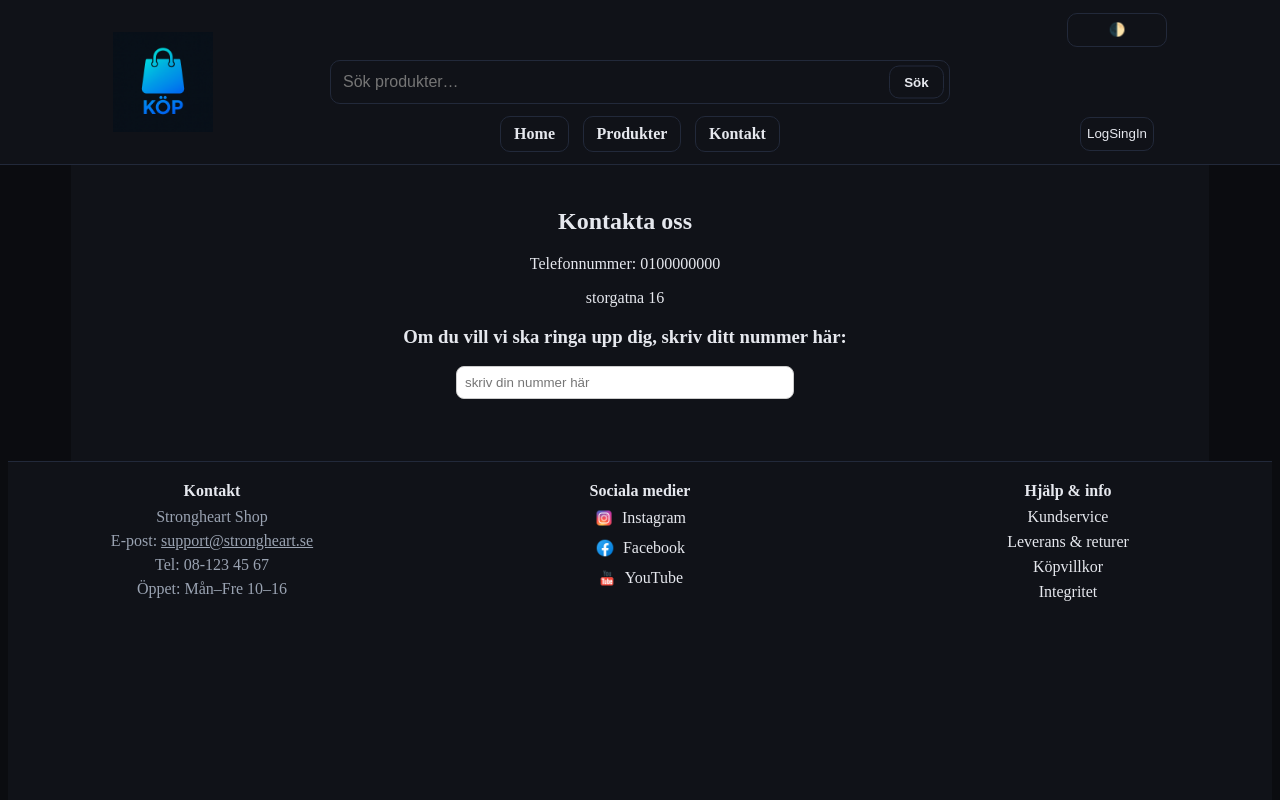
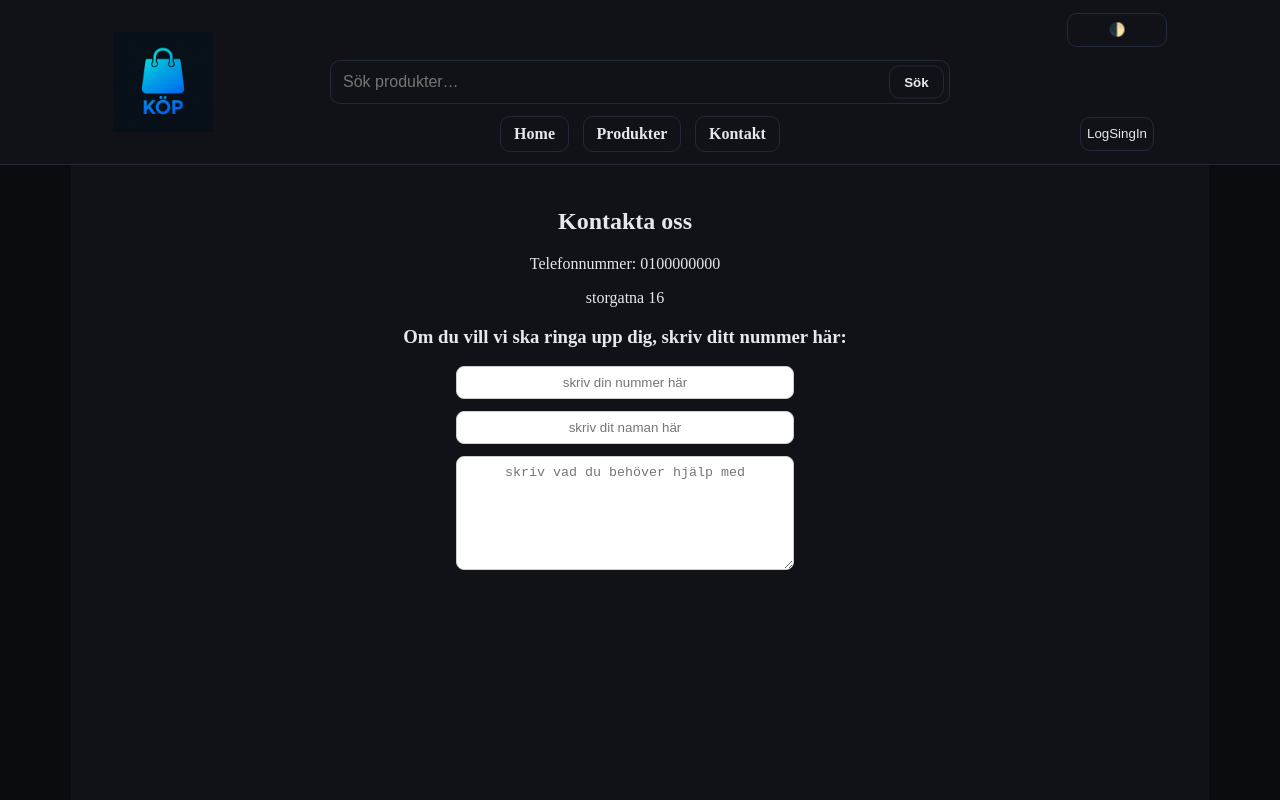
Before and after one commit to Delzarkafashi/JavaScript-Grunder-Steg-For-Steg, a plain HTML site: page kontakt.html in a window 1280 px wide. Shown: the top 800 px of the page. Drawn offline with Linux system fonts and the light colour scheme.

Commit message:
del1 klart

```diff
--- a/css/layout.css
+++ b/css/layout.css
@@ -32,7 +32,7 @@ background:var(--card);
 }
 .main{
   width: 90%;
-  min-height: auto;
+  min-height: 700px;
   margin: 0 auto;
   display: flex;
   flex-wrap: wrap;
--- a/js/kontaktaoss.js
+++ b/js/kontaktaoss.js
@@ -1,34 +1,77 @@
 //del 1//
 const kontaktaoss = document.getElementById("kontaktaoss");
 
+
+//title
 const rubrik = document.createElement("h2");
 rubrik.textContent = "Kontakta oss";
 kontaktaoss.appendChild(rubrik);
 
+//telefonnummer
 const telP = document.createElement("p");
 telP.textContent = "Telefonnummer: 0100000000";
 kontaktaoss.appendChild(telP);
 
+
+//adress
 const adress = document.createElement("p");
 adress.textContent = "storgatna 16"
 kontaktaoss.appendChild(adress);
 
+//information
 const omduvillviskakontaktadig = document.createElement("h3");
 omduvillviskakontaktadig.textContent = "Om du vill vi ska ringa upp dig, skriv ditt nummer här:";
 kontaktaoss.appendChild(omduvillviskakontaktadig);
 
-const input = document.createElement("input");
 
-input.type = "text"
-input.placeholder = "skriv din nummer här";
-kontaktaoss.appendChild(input);
+// input för telefonnummer
+const inputtelefonnummer = document.createElement("input");
+
+inputtelefonnummer.type = "tel"
+inputtelefonnummer.placeholder = "skriv din nummer här";
+kontaktaoss.appendChild(inputtelefonnummer);
 
 //style//
 kontaktaoss.style.textAlign = "center";
-input.style.width = "100%";
-input.style.maxWidth = "320px";
-input.style.padding = "8px";
-input.style.border = "1px solid #ccc";
-input.style.borderRadius = "8px";
-input.style.display = "block";
-input.style.margin = "12px auto";
+inputtelefonnummer.style.width = "100%";
+inputtelefonnummer.style.maxWidth = "320px";
+inputtelefonnummer.style.padding = "8px";
+inputtelefonnummer.style.border = "1px solid #ccc";
+inputtelefonnummer.style.borderRadius = "8px";
+inputtelefonnummer.style.display = "block";
+inputtelefonnummer.style.margin = "12px auto";
+inputtelefonnummer.style.textAlign = "center";
+
+
+//input för namn
+const inputnamn = document.createElement("input");
+
+inputnamn.type = "text"
+inputnamn.placeholder = "skriv dit naman här";
+kontaktaoss.appendChild(inputnamn);
+
+inputnamn.style.width = "100%";
+inputnamn.style.maxWidth = "320px";
+inputnamn.style.padding = "8px";
+inputnamn.style.border = "1px solid #ccc";
+inputnamn.style.borderRadius = "8px";
+inputnamn.style.display = "block";
+inputnamn.style.margin = "12px auto";
+inputnamn.style.textAlign = "center";
+
+
+// input för behov
+const inputbehov = document.createElement("textarea");
+
+inputbehov.placeholder = "skriv vad du behöver hjälp med";
+kontaktaoss.appendChild(inputbehov);
+
+inputbehov.style.width = "100%";
+inputbehov.style.maxWidth = "320px";
+inputbehov.style.padding = "8px";
+inputbehov.style.border = "1px solid #ccc";
+inputbehov.style.borderRadius = "8px";
+inputbehov.style.display = "block";
+inputbehov.style.margin = "12px auto";
+inputbehov.style.textAlign = "center";
+inputbehov.style.minHeight = "96px";
```
Also changed, not shown: assets/images/modular.png (added).
